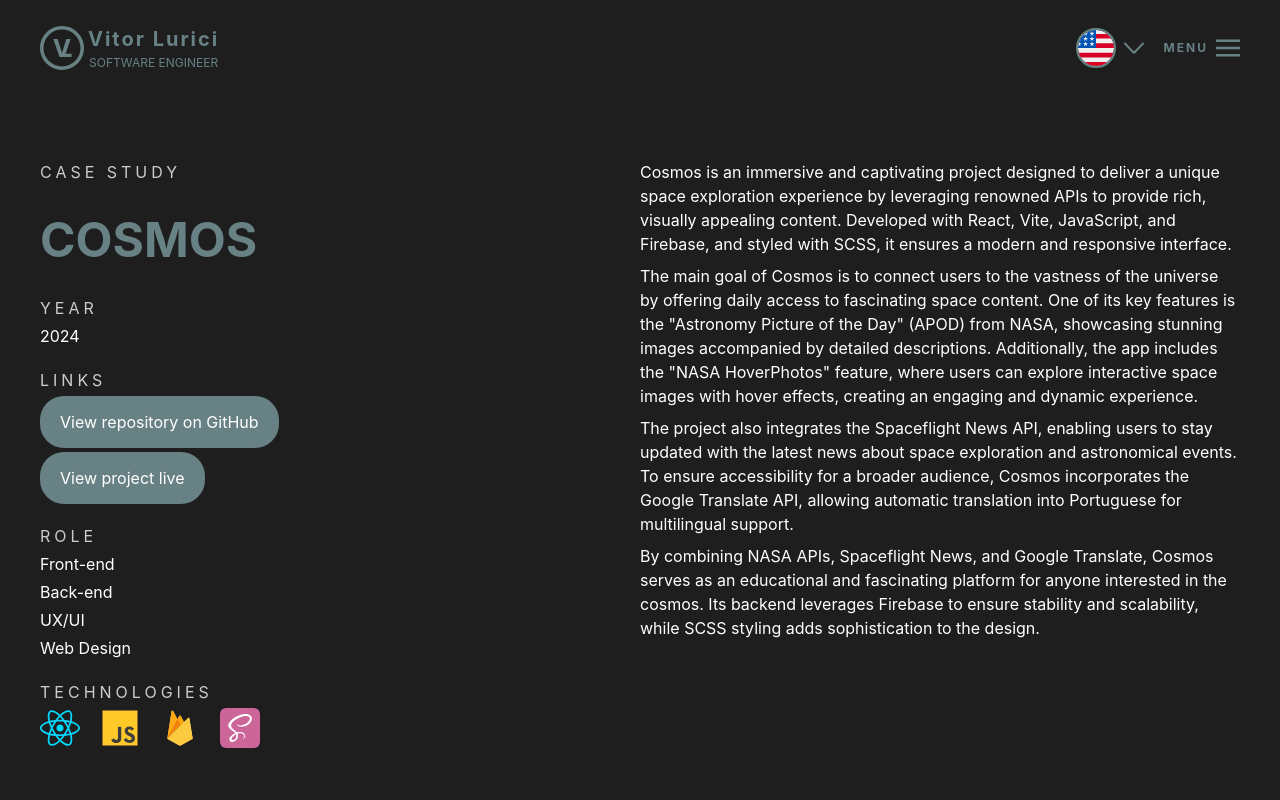
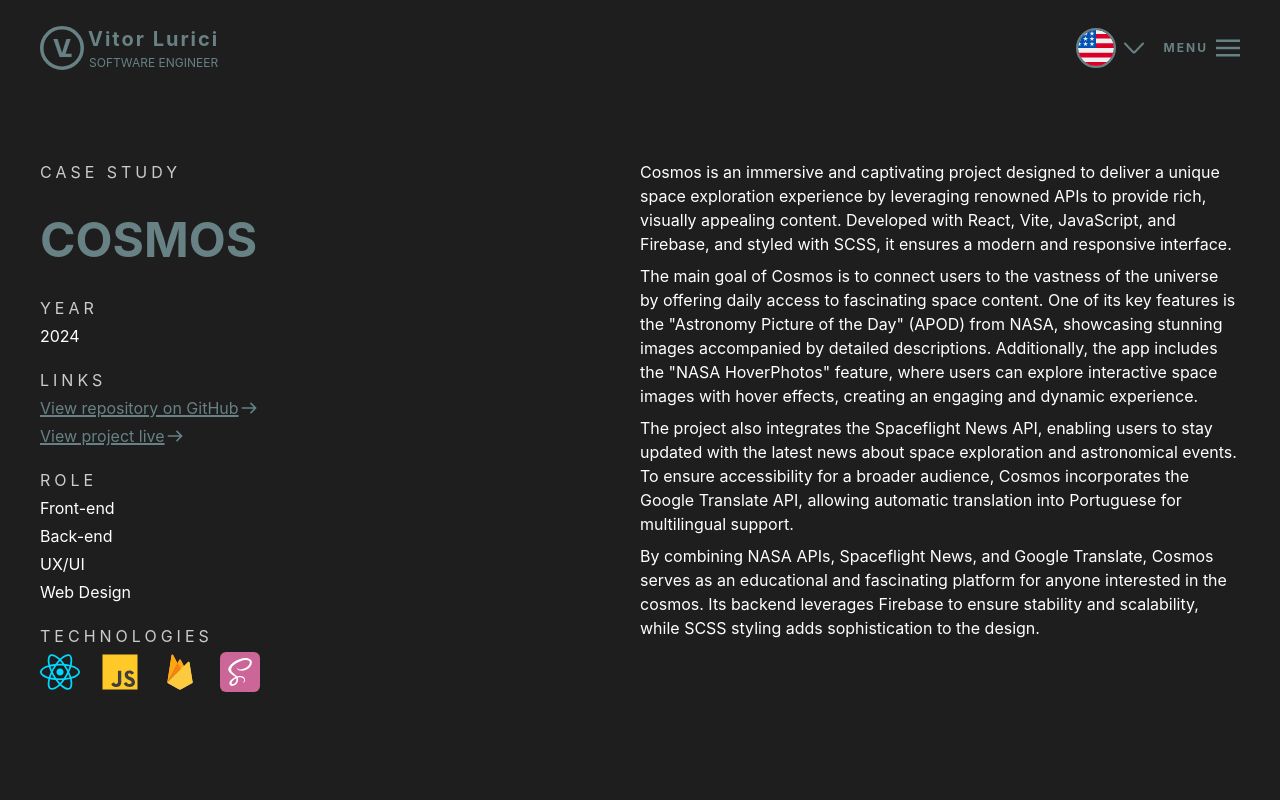
Before and after one commit to vitorlurici/portfolio, a React (Vite) app: page /portfolio/projects/cosmos in a window 1280 px wide. Shown: the top 800 px of the page. Built offline with nearby package versions, Linux system fonts and the light colour scheme.

Commit message:
projects-update

```diff
--- a/src/pages/Project/Project.scss
+++ b/src/pages/Project/Project.scss
@@ -33,6 +33,26 @@
         a {
           width: fit-content;
           text-wrap: nowrap;
+          color: #678184;
+          text-decoration: underline 2px;
+          display: flex;
+          align-items: center;
+          transition: color 0.3s;
+
+          &:hover {
+            color: #cccccc;
+
+            svg {
+              fill: #cccccc;
+            }
+          }
+
+          svg {
+            width: 20px;
+            height: 20px;
+            fill: #678184;
+            transition: fill 0.3s;
+          }
         }
 
         .technologies {
--- a/src/pages/Project/Project.tsx
+++ b/src/pages/Project/Project.tsx
@@ -9,6 +9,7 @@ import { AnimatedSection } from "../../components/AnimatedSection/AnimatedSectio
 import Error from "../Error/Error";
 import useTitleUpdate from "../../hooks/useTitleUpdate";
 import { ImageLoader } from "../../components/ImageLoader/ImageLoader";
+import { RightArrowIcon } from "../../assets/svg/RightArrowIcon";
 
 interface ProjectContentProps {
   isLoadingComplete: boolean;
@@ -54,14 +55,14 @@ const ProjectDetails = () => {
                 target="_blank"
                 rel="noopener noreferrer"
               >
-                <button>{project.getViewGithubText(language)}</button>
+                {project.getViewGithubText(language)} <RightArrowIcon />
               </Link>
               <Link
                 to={project.projectLink}
                 target="_blank"
                 rel="noopener noreferrer"
               >
-                <button>{project.getViewProjectText(language)}</button>
+                {project.getViewProjectText(language)} <RightArrowIcon />
               </Link>
             </div>
             <div className="item">
```
